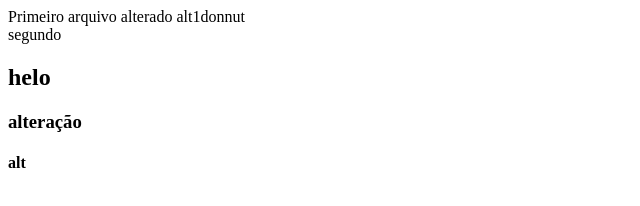
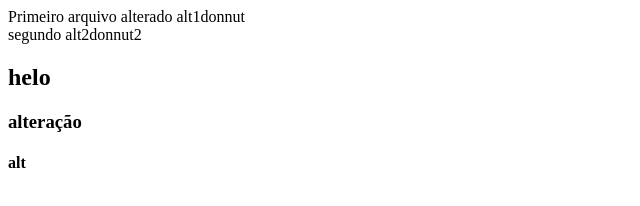
Before and after one commit to bianca-mps/bootcampDB1, a plain HTML site: page index.html in a window 1280 px wide. Shown: the full height of the page, 0-640 px from the left. Drawn offline with Linux system fonts and the light colour scheme.

Commit message:
alt2donnut2

```diff
--- a/index.html
+++ b/index.html
@@ -5,7 +5,7 @@
 </head>
 <body>
     <div>Primeiro arquivo alterado alt1donnut</div>
-    <div>segundo</div>
+    <div>segundo alt2donnut2</div>
     <h2>helo</h2>
     <h3>alteração</h3>
     <h4>alt</h4>
```
